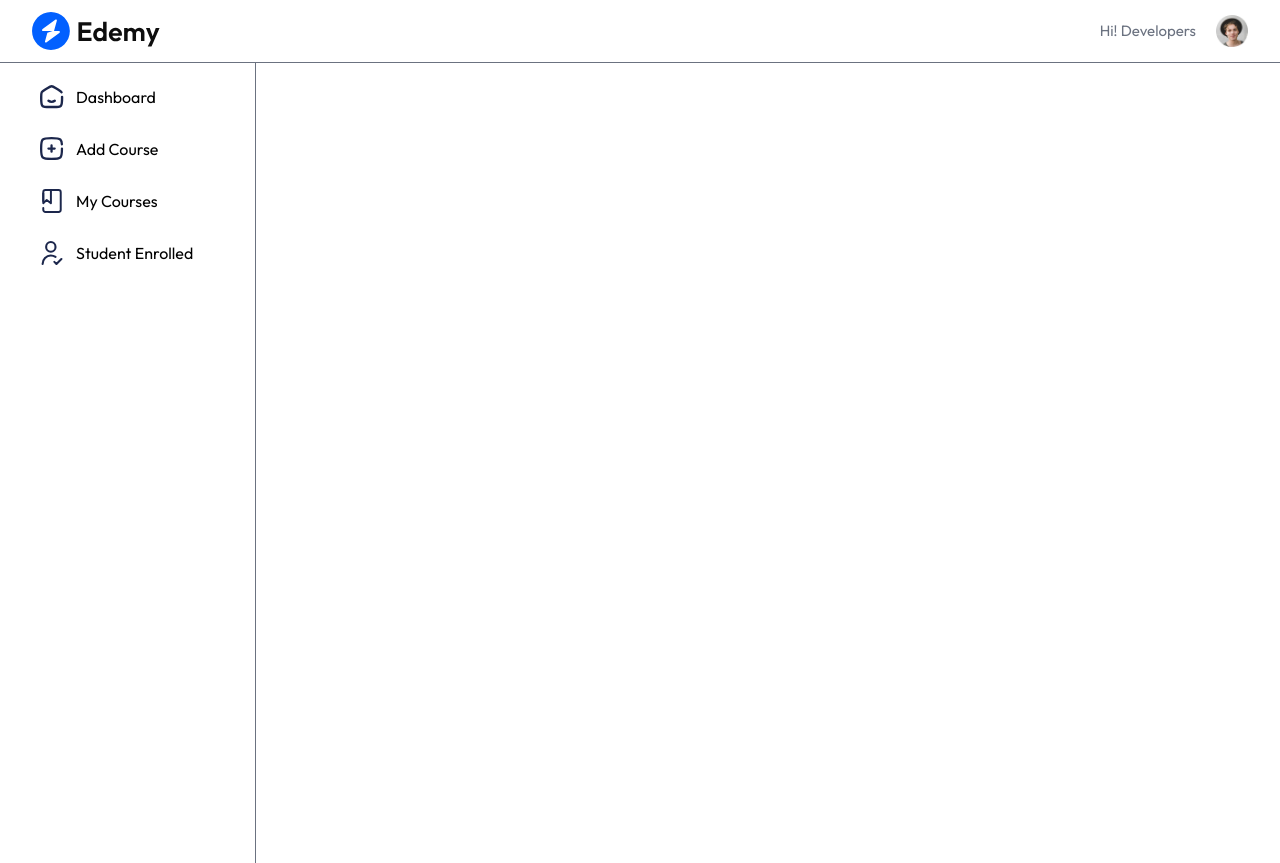
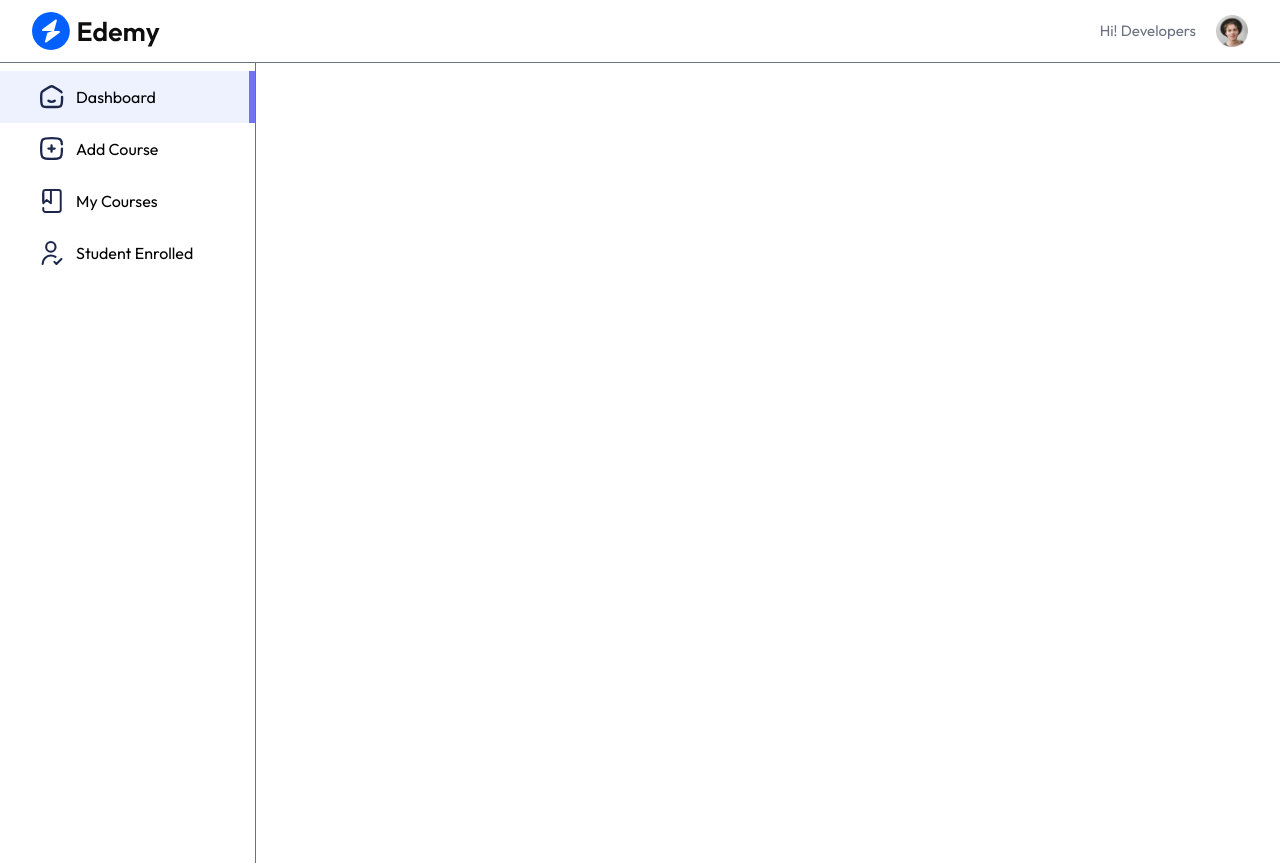
Before and after one commit to juhinagpure/LMS, a React (Vite) app in the folder client/: page /educator in a window 1280 px wide. Built offline with nearby package versions, Linux system fonts and the light colour scheme; no server answers; a web font is replaced by a local one.

Commit message:
enhance Sidebar component to improve active link styling and hover effects

```diff
--- a/client/src/components/educator/Sidebar.jsx
+++ b/client/src/components/educator/Sidebar.jsx
@@ -36,8 +36,12 @@ const Sidebar = () => {
             to={item.path}
             key={item.name}
             end={item.path === "/educator"}
-            className={(isActive) =>
-              `flex items-center md:flex-row flex-col md:justify-start justify-center py-3.5 md:px-10 gap-3`
+            className={({ isActive }) =>
+              `flex items-center md:flex-row flex-col md:justify-start justify-center py-3.5 md:px-10 gap-3 ${
+                isActive
+                  ? "bg-indigo-50 border-r-[6px] border-indigo-500/90"
+                  : "hover:bg-gray-100/90 border-r-[6px] border-white hover:border-gray-100/90"
+              }`
             }
           >
             <img src={item.icon} alt="" className="w-6 h-6" />
```
